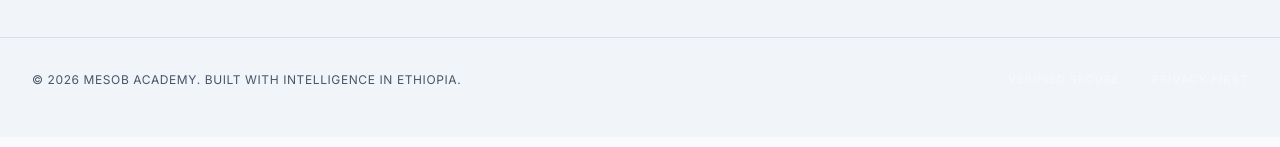
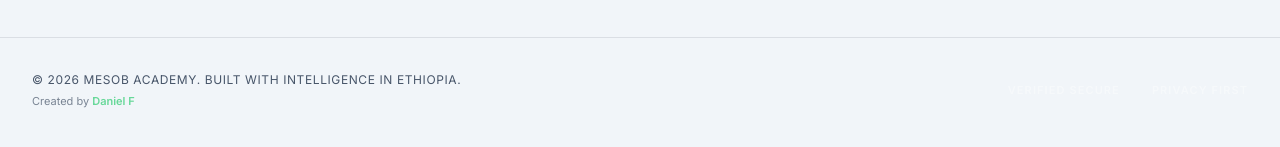
Before and after one commit to abii16/Mesob_Academy, a React (Vite) app: page / in a window 1280 px wide. Shown: the part 6424-6571 px from the top of the page. Built offline with nearby package versions, Linux system fonts and the light colour scheme.

Commit message:
feat: add Created by Daniel F signature linked to Telegram in footer

```diff
--- a/src/components/layout/Footer.jsx
+++ b/src/components/layout/Footer.jsx
@@ -124,7 +124,12 @@ const Footer = ({ currentPage, setCurrentPage, language }) => {
       </div>
 
       <div className="container footer-bottom-new">
-        <p className="footer-copyright">{currentT.copyright}</p>
+        <div style={{ display: "flex", flexDirection: "column", gap: "0.25rem", alignItems: "flex-start" }}>
+          <p className="footer-copyright" style={{ margin: 0 }}>{currentT.copyright}</p>
+          <p style={{ fontSize: "11px", opacity: 0.7, margin: 0, color: "var(--text-secondary)" }}>
+            Created by <a href="https://t.me/" target="_blank" rel="noreferrer" style={{ color: "var(--color-primary)", textDecoration: "none", fontWeight: "600" }}>Daniel F</a>
+          </p>
+        </div>
         <div className="footer-badges">
           <span>{currentT.verified}</span>
           <span>{currentT.privacyFirst}</span>
```
